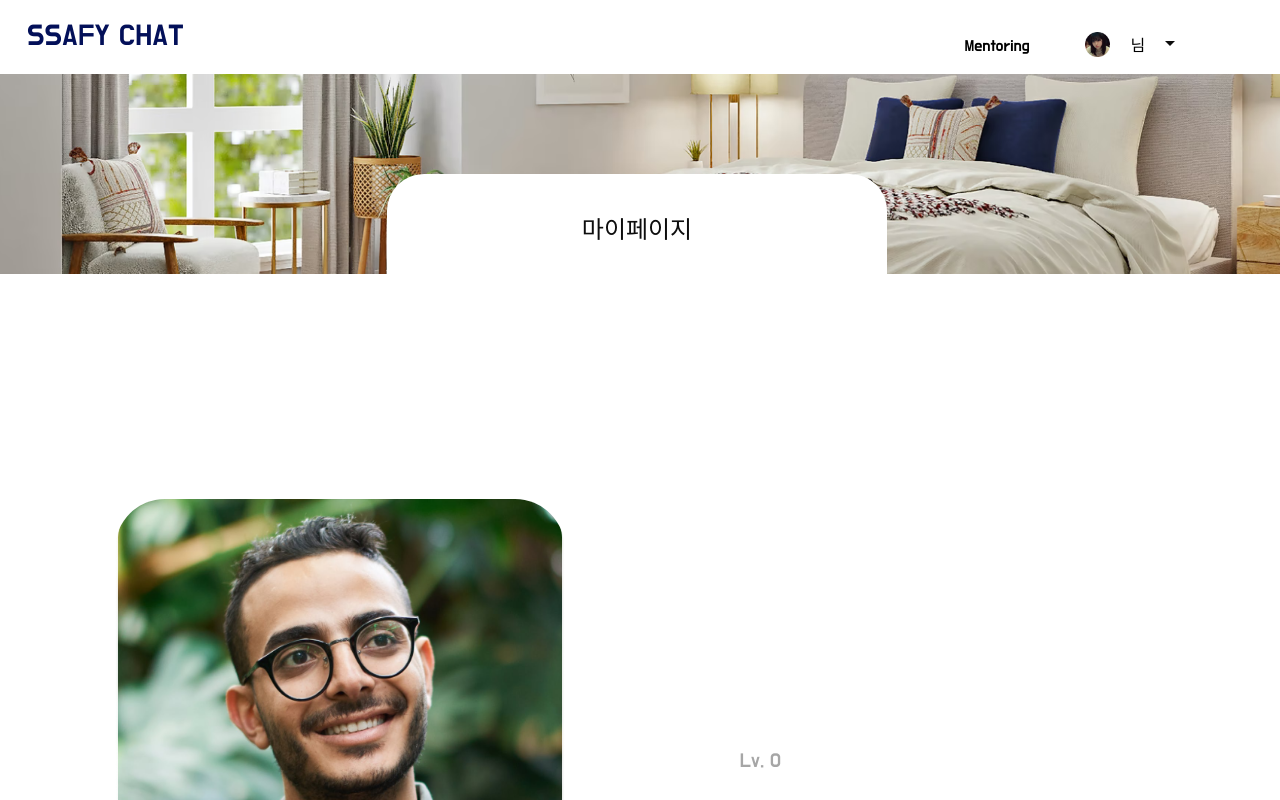
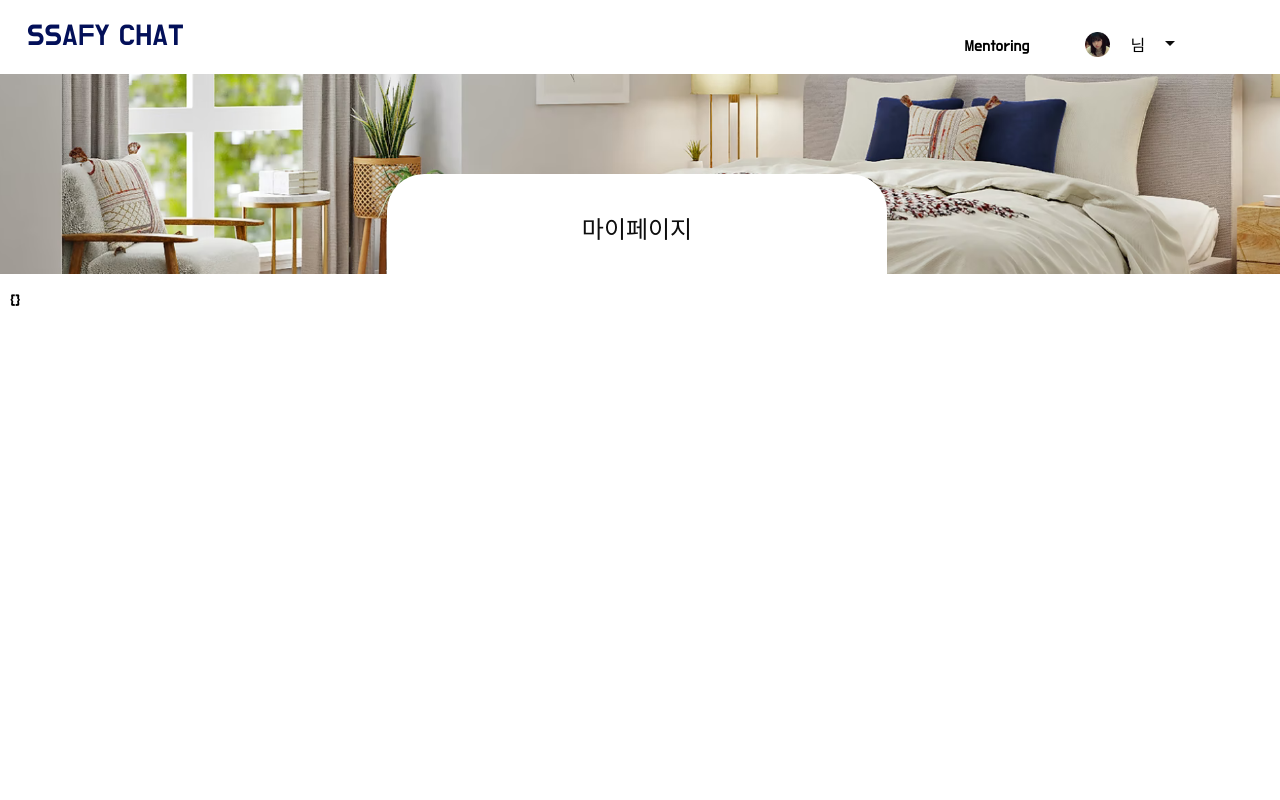
Before and after one commit to mg-glter/SSAFYCHAT, a React (Create React App) app in the folder front/: page /banner/mypage in a window 1280 px wide. Shown: the top 800 px of the page. Built offline with nearby package versions, Linux system fonts and the light colour scheme; no server answers.

Commit message:
[Fix] 오류수정 : 백엔드 데이터 전달방식 달라져서 바꾸는 중

```diff
--- a/front/src/components/common/Profile.tsx
+++ b/front/src/components/common/Profile.tsx
@@ -2,7 +2,6 @@ import '../../styles/components/common/profile.css'
 import { useAppSelector, useAppDispatch } from '../../hooks/hooks'
 
 function whatMyNick(nick: string){
-    console.log(nick);
     switch (nick){
         case '01':
             return '1기';
--- a/front/src/container/MyPageContainer.tsx
+++ b/front/src/container/MyPageContainer.tsx
@@ -20,12 +20,10 @@ interface UserInfo{
 function MyPageContainer(){
     const dispatch = useAppDispatch();
     dispatch(changeBanner("마이페이지"));
-    // 여기 수정4
-    // const [pagedata,setPagedata] = useState<{ member: Object; matchMentorings: Array<Object>; completeMentorings: Array<Object>; }[]>({member: {},matchMentorings: [],completeMentorings: [],});
+    const [pagedata,setPagedata] = useState<{ member: Object; matchMentorings: Array<Object>; completeMentorings: Array<Object>; }[]>({member: {},matchMentorings: [],completeMentorings: [],});
     async function init() {
         let userInfo: UserInfo = {
             belong: "",
-            social: "",
             studentNumber: "",
             job: "",
             totalScore: 0,
@@ -35,10 +33,8 @@ function MyPageContainer(){
             (data: any) => {
                 console.log(data.data.matchMentorings);
                 console.log(data.data.completeMentorings);
-                // 여기수정 5
-                // setPagedata(data.data);
+                setPagedata(data.data);
                 userInfo.belong = data.data.member.belong;
-                userInfo.social = data.data.member.social;
                 userInfo.studentNumber = data.data.member.studentNumber;
                 userInfo.job = data.data.member.job;
                 userInfo.totalScore = parseInt(data.data.member.totalScore);
@@ -54,12 +50,13 @@ function MyPageContainer(){
     },[]);
     return (
         <div className="mypage_container">
+            <span>{JSON.stringify(pagedata.member)}</span>
             <div className='profile'>
                 <div className='my_image'>
                     <img className='image' src={require('../assets/smith.png')} alt="profile"></img>
                 </div>
                 <div className='my_info'>
-                    <Profile></Profile>
+                    {/* <Profile></Profile> */}
                 </div>
             </div>
             <div className='schedule'>
```
